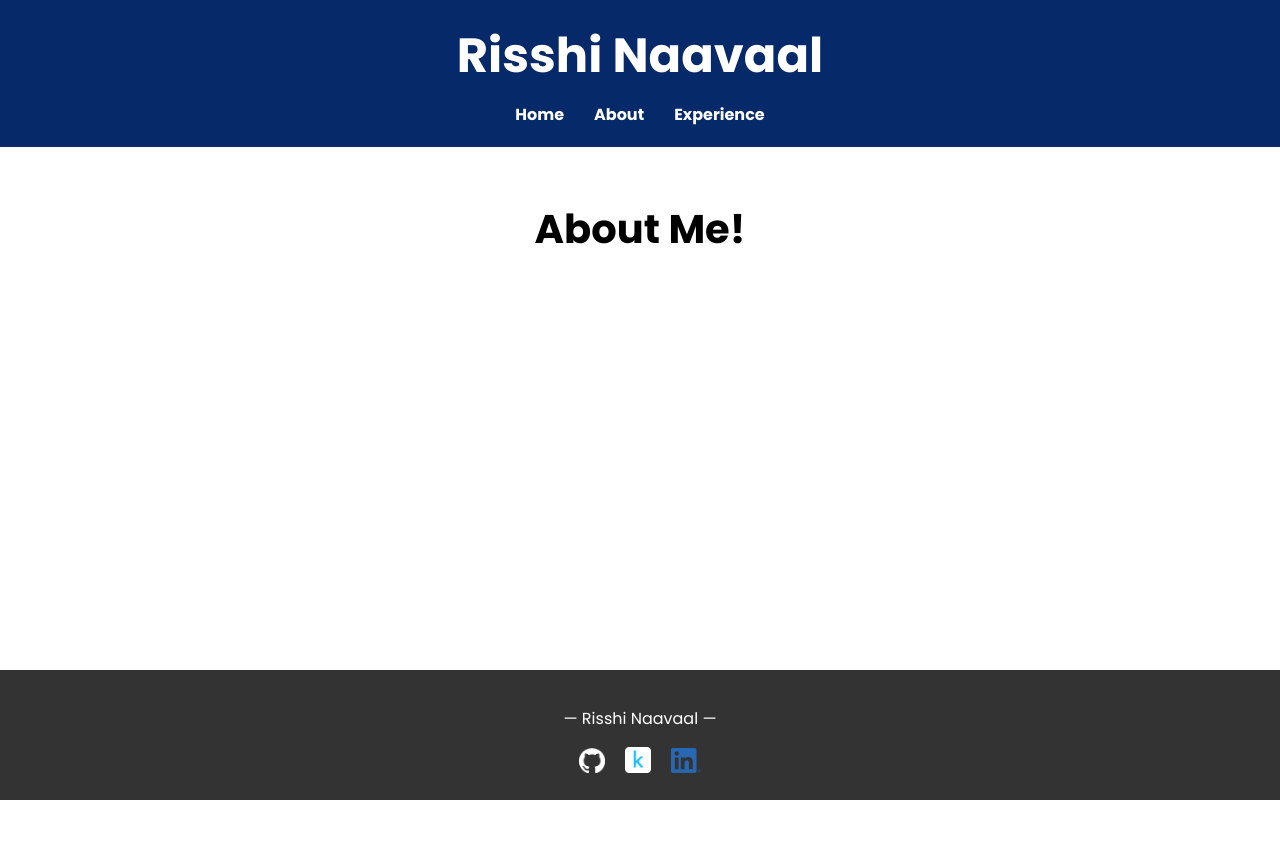
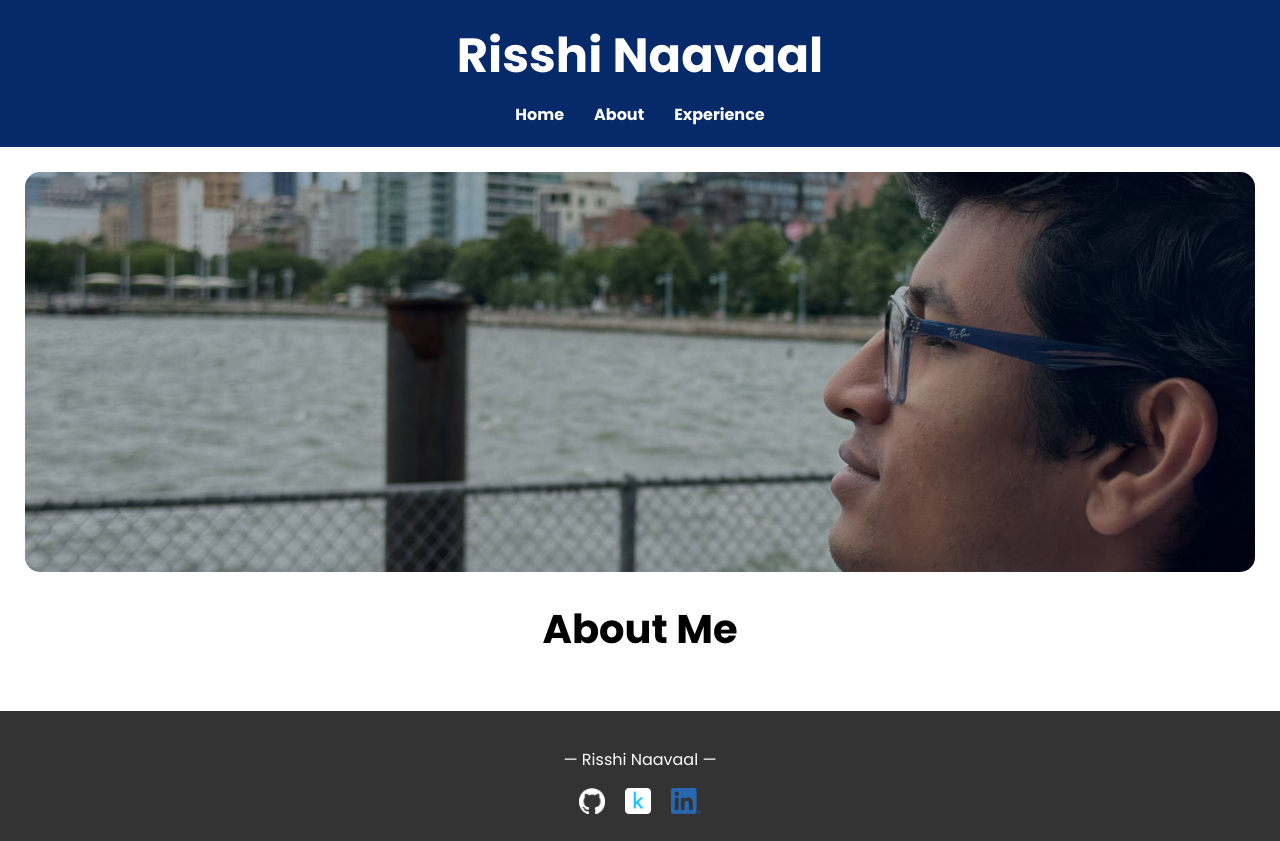
Before and after one commit to RisshiN24/my-react-website, a React (Create React App) app: page /about in a window 1280 px wide. Before the commit the page ends 800 px from the top, so only its background shows below. Built offline with nearby package versions, Linux system fonts and the light colour scheme.

Commit message:
Added a banner photo to my about page

```diff
--- a/src/components/About.css
+++ b/src/components/About.css
@@ -2,3 +2,26 @@
     padding: 5px;
     text-align: center;
   }
+
+  .banner-container {
+    position: relative;
+    width: 100%;
+    height: 400px;
+  }
+
+  .banner-photo {
+    width: 100%;
+    height: 100%;
+    object-fit: cover;
+    border-radius: 15px; /* Adjust as needed */
+  }
+
+  .banner-overlay {
+    position: absolute;
+    top: 0;
+    left: 0;
+    width: 100%;
+    height: 100%;
+    background-color: rgba(0, 0, 0, 0.3);
+    border-radius: 15px; /* Match the banner-photo for consistent rounding */
+  }
--- a/src/components/About.js
+++ b/src/components/About.js
@@ -1,10 +1,15 @@
 import React from 'react';
 import './About.css';
+import bannerPhoto from '../assets/about-banner.jpg';
 
 const About = () => {
   return (
     <div className="about">
-      <h1 data-aos="fade" data-aos-delay="100">About Me!</h1>
+      <div className="banner-container">
+        <img src={bannerPhoto} alt="Risshi Naavaal" className="banner-photo" />
+        <div className="banner-overlay"></div>
+      </div>
+      <h1 data-aos="fade" data-aos-delay="100">About Me</h1>
       <p></p>
     </div>
   );
```
Also changed, not shown: src/assets/about-banner.jpg (added).
